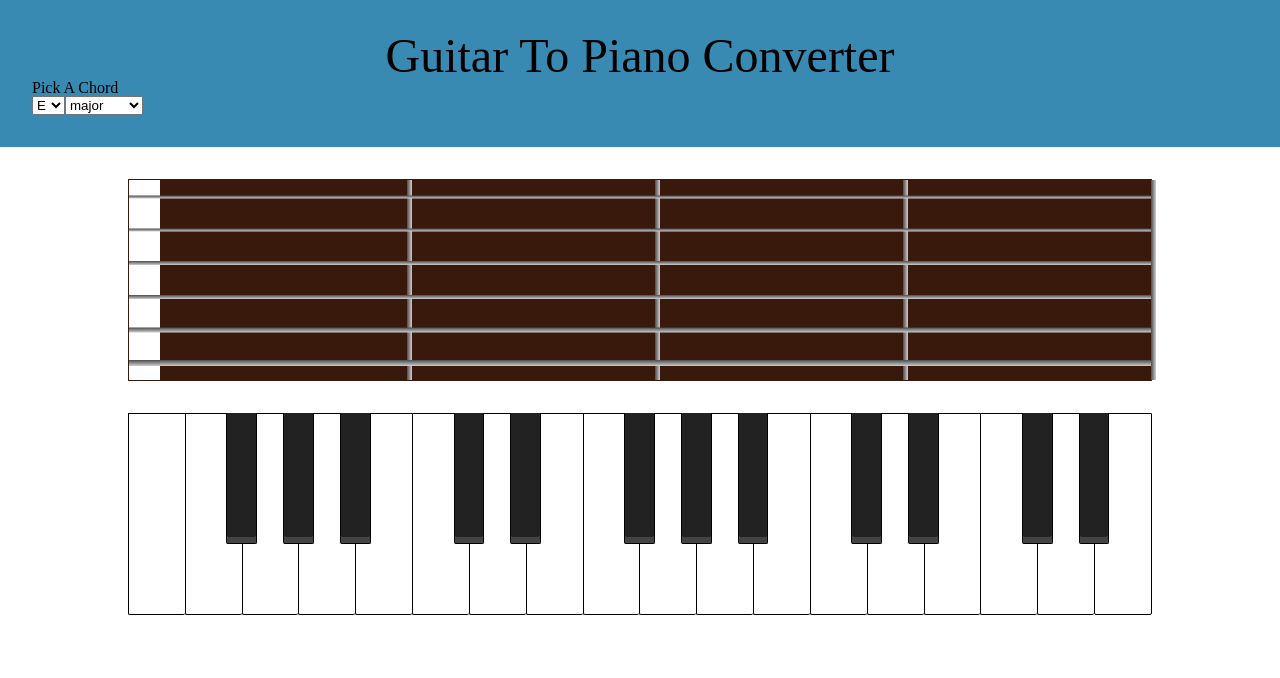
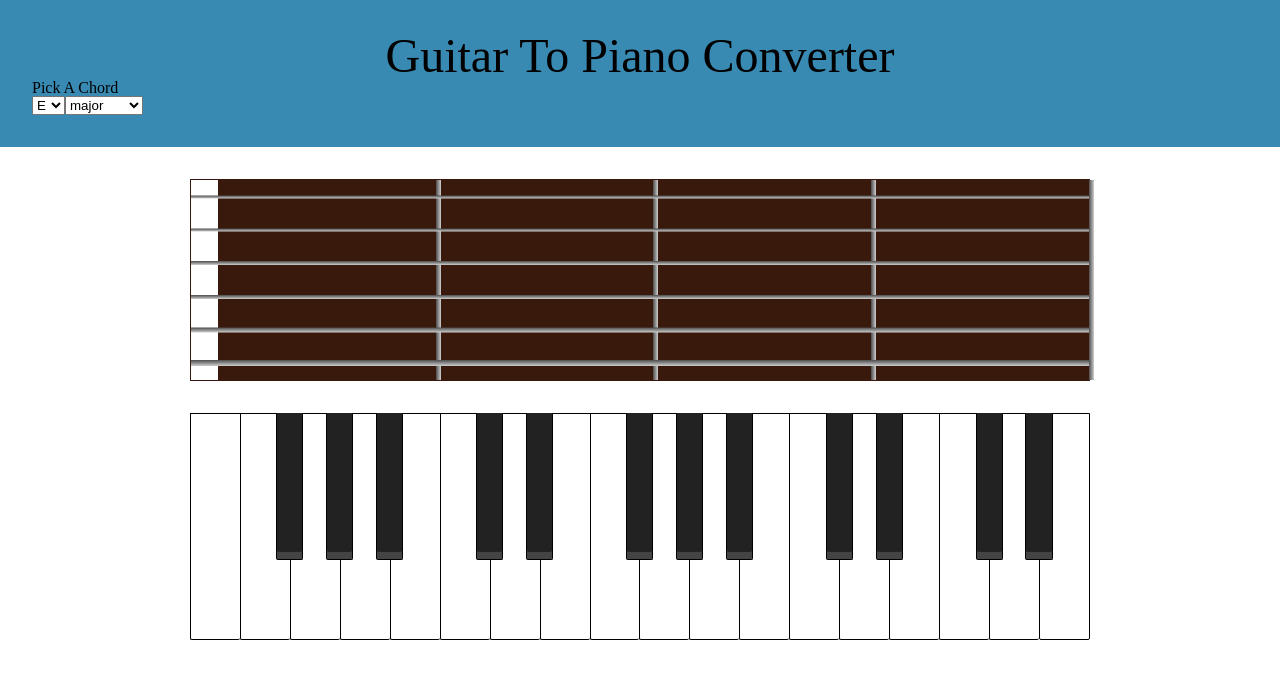
Before and after one commit to cwklausing/guitar-piano-converter, a React (Create React App) app: page / in a window 1280 px wide. Shown: the top 678 px of the page. Built offline with nearby package versions, Linux system fonts and the light colour scheme.

Commit message:
responsive styling added

```diff
--- a/src/App.css
+++ b/src/App.css
@@ -33,7 +33,13 @@ table {
 	border-spacing: 0;
 }
 
-/* Begin Custom CSS */
+/*
+*
+*
+* Begin Custom CSS
+*
+*
+*/
 
 .header {
 	background-color: #388ab3;
@@ -41,19 +47,20 @@ table {
 }
 
 .header__title {
-	font-size: 3rem;
+	font-size: 2rem;
 	text-align: center;
 }
 
 /* App Container */
 .app-main {
 	margin: 2rem auto;
-	width: 80%;
+	width: 95%;
 }
 
 /* Guitar */
 .guitar {
 	border: 1px solid #38190c;
+	height: 150px;
 	position: relative;
 	margin-bottom: 2rem;
 }
@@ -63,7 +70,7 @@ table {
 	display: flex;
 	flex-direction: column;
 	justify-content: space-around;
-	height: 200px;
+	height: 100%;
 	width: 100%;
 }
 
@@ -154,7 +161,7 @@ table {
 	display: flex;
 	position: relative;
 	margin-bottom: 2rem;
-	height: 200px;
+	height: 100px;
 	width: 100%;
 }
 
@@ -198,3 +205,69 @@ table {
 	height: 95%;
 	width: 100%;
 }
+
+
+/*
+* Media XS
+*/
+@media only screen and (min-width:400px) {
+	.guitar {
+		height: 170px;
+	}
+
+	.piano {
+		height: 120px;
+	}
+}
+
+/*
+* Media SM
+*/
+@media only screen and (min-width:600px) {
+	.app-main {
+		width: 90%;
+	}
+
+	.header__title {
+		font-size: 3rem;
+	}
+
+	.guitar {
+		height: 200px;
+	}
+
+	.piano {
+		height: 160px;
+	}
+
+}
+
+/*
+* Media MD
+*/
+@media only screen and (min-width:800px) {
+	.piano {
+		height: 180px;
+	}
+}
+
+/*
+* Media LG
+*/
+@media only screen and (min-width:900px) {
+	.piano {
+		height: 200px;
+	}
+}
+
+/*
+* Media XL
+*/
+@media only screen and (min-width:1000px) {
+	.app-main {
+		width: 900px;
+	}
+	.piano {
+		height: 225px;
+	}
+}
```
